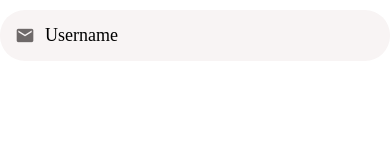
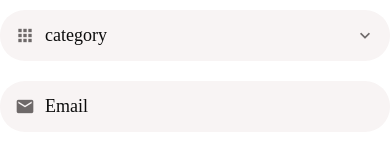
Before and after one commit to mo-ahmet/craigslist-clone-react-native, a React Native app: screen / in a window 390 px wide. Shown: the top 167 px of the page. Built offline with nearby package versions, Linux system fonts and the light colour scheme.

Commit message:
Added Picker

```diff
--- a/App.js
+++ b/App.js
@@ -2,11 +2,13 @@
 
 import Screen from "./app/components/Screen";
 import AppTextInput from "./app/components/AppTextInput";
+import AppPicker from "./app/components/AppPicker";
 
 export default function App() {
   return (
     <Screen>
-      <AppTextInput placeholder="Username" icon="email" />
+      <AppPicker icon="apps" placerholder="category" />
+      <AppTextInput icon="email" placeholder="Email" />
     </Screen>
   );
 }
--- /dev/null
+++ b/app/components/AppPicker.js
@@ -0,0 +1,89 @@
+import React, { useState } from "react";
+import {
+  View,
+  TextInput,
+  StyleSheet,
+  TouchableWithoutFeedback,
+  Modal,
+  Button,
+  FlatList,
+} from "react-native";
+import { MaterialCommunityIcons } from "@expo/vector-icons";
+
+import colors from "../config/colors";
+import defaultStyles from "../config/styles";
+import AppText from "./AppText";
+import Screen from "./Screen";
+import PickerItem from "./PickerItem";
+
+function AppPicker({
+  icon,
+  items,
+  placerholder,
+  onSelectItem,
+  selectedItem,
+  ...rest
+}) {
+  const [modalVisible, setModalVisable] = useState(false);
+
+  return (
+    <React.Fragment>
+      <TouchableWithoutFeedback onPress={() => setModalVisable(true)}>
+        <View style={styles.container}>
+          {icon && (
+            <MaterialCommunityIcons
+              name={icon}
+              size={20}
+              color={colors.medium}
+              style={styles.icon}
+            />
+          )}
+          <AppText style={styles.text}>
+            {selectedItem ? selectedItem.label : placerholder}
+          </AppText>
+          <MaterialCommunityIcons
+            name="chevron-down"
+            size={20}
+            color={colors.medium}
+          />
+        </View>
+      </TouchableWithoutFeedback>
+      <Modal visible={modalVisible} animationType="slide">
+        <Screen>
+          <Button title="close" onPress={() => setModalVisable(false)} />
+          <FlatList
+            date={items}
+            keyExtractor={(item) => item.value.toString()}
+            renderItem={({ item }) => (
+              <PickerItem
+                label={item.label}
+                onPress={() => {
+                  setModalVisable(false);
+                  onSelectItem(item);
+                }}
+              />
+            )}
+          />
+        </Screen>
+      </Modal>
+    </React.Fragment>
+  );
+}
+
+const styles = StyleSheet.create({
+  container: {
+    backgroundColor: colors.light,
+    borderRadius: 25,
+    flexDirection: "row",
+    width: "100%",
+    padding: 15,
+    marginVertical: 10,
+  },
+  icon: {
+    marginRight: 10,
+  },
+  text: {
+    flex: 1,
+  },
+});
+export default AppPicker;
--- a/app/components/AppText.js
+++ b/app/components/AppText.js
@@ -1,15 +1,10 @@
 import React from "react";
-import { Text, StyleSheet, Platform } from "react-native";
+import { Text } from "react-native";
+
+import defaultStyles from "../config/styles";
 
 function AppText({ children, style }) {
-  return <Text style={[styles.text, style]}>{children}</Text>;
+  return <Text style={[defaultStyles.text, style]}>{children}</Text>;
 }
 
-const styles = StyleSheet.create({
-  text: {
-    fontSize: 18,
-    fontFamily: Platform.OS === "android" ? "Roboto" : "Avenir",
-  },
-});
-
 export default AppText;
--- a/app/components/AppTextInput.js
+++ b/app/components/AppTextInput.js
@@ -3,6 +3,7 @@
 import { MaterialCommunityIcons } from "@expo/vector-icons";
 
 import colors from "../config/colors";
+import defaultStyles from "../config/styles";
 
 function AppTextInput({ icon, ...rest }) {
   return (
@@ -15,7 +16,7 @@
           style={styles.icon}
         />
       )}
-      <TextInput style={styles.textInput} {...rest} />
+      <TextInput style={defaultStyles.text} {...rest} />
     </View>
   );
 }
@@ -29,10 +30,6 @@
     padding: 15,
     marginVertical: 10,
   },
-  textInput: {
-    fontSize: 18,
-    fontFamily: Platform.OS === "android" ? "Roboto" : "Avenir",
-  },
   icon: {
     marginRight: 10,
   },
--- /dev/null
+++ b/app/components/PickerItem.js
@@ -0,0 +1,19 @@
+import React from "react";
+import { TouchableOpacity, StyleSheet } from "react-native";
+import AppText from "./AppText";
+
+function PickerItem({ label, onPress }) {
+  return (
+    <TouchableOpacity onPress={onPress}>
+      <AppText style={styles.text}>{label}</AppText>
+    </TouchableOpacity>
+  );
+}
+
+const styles = StyleSheet.create({
+  text: {
+    padding: 20,
+  },
+});
+
+export default PickerItem;
--- a/app/config/colors.js
+++ b/app/config/colors.js
@@ -1,8 +1,10 @@
 export default {
   primary: "#fc5c65",
   secondary: "#4ecdc4",
+  black: "#000",
   white: "#fff",
   medium: "#6e6969",
   light: "#f8f4f4",
+  dark: "#0c0c0c",
   danger: "#ff5252",
 };
--- /dev/null
+++ b/app/config/styles.js
@@ -0,0 +1,12 @@
+import { Platform } from "react-native";
+
+import colors from "./colors";
+
+export default {
+  colors,
+  text: {
+    color: colors.dark,
+    fontSize: 18,
+    fontFamily: Platform.OS === "android" ? "Roboto" : "Avenir",
+  },
+};
```
